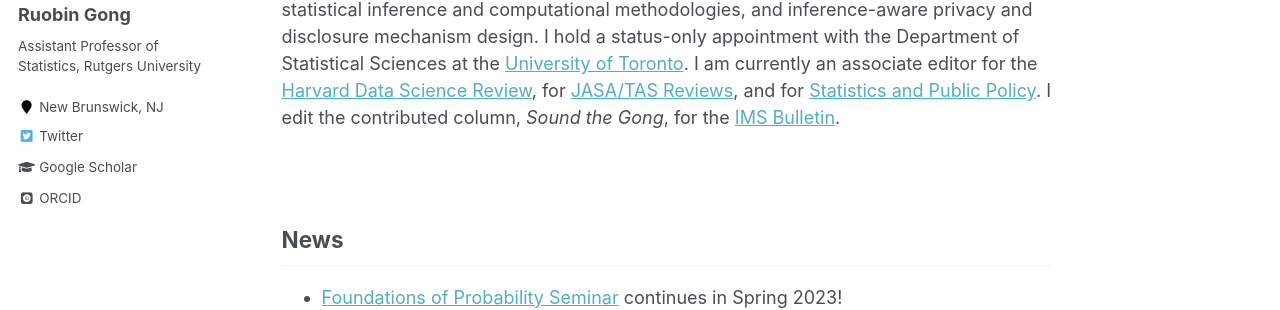
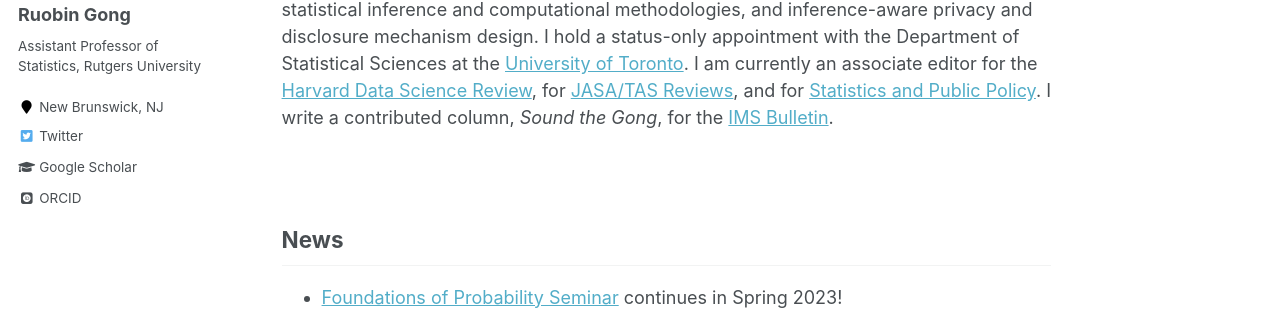
Before and after one commit to RuobinGong/RuobinGong.github.io, a Jekyll site: the page built from _pages/home.md, in a window 1280 px wide and 1275 px high. Shown: the part 244-554 px from the top of the window. Built offline with Jekyll 4.4.1, drawn with Linux system fonts in a browser that asks for light colours; some web fonts are replaced.

Commit message:
Update home.md

```diff
--- a/_pages/home.md
+++ b/_pages/home.md
@@ -9,7 +9,7 @@ redirect_from:
 ---
 
 
-I'm an Assistant Professor of Statistics at [Rutgers University](https://www.stat.rutgers.edu/people-pages/faculty/people/403-robin-gong). Two branches of my research interests are 1) **foundations of uncertainty reasoning**: Bayesian and generalized Bayesian methodology and computation, random sets, imprecise probability, and Dempster-Shafer theory of belief function; and 2) **statistical privacy**: privacy-aware statistical inference and computational methodologies, and inference-aware privacy and disclosure mechanism design. I hold a status-only appointment with the Department of Statistical Sciences at the [University of Toronto](https://www.statistics.utoronto.ca/people/directories/all-faculty/ruobin-gong). I am currently an associate editor for the [Harvard Data Science Review](https://hdsr.mitpress.mit.edu), for [JASA/TAS Reviews](https://www.tandfonline.com/action/journalInformation?show=aimsScope&journalCode=uasa20), and for [Statistics and Public Policy](https://www.tandfonline.com/action/journalInformation?show=aimsScope&journalCode=uspp20). I edit the contributed column, _Sound the Gong_, for the [IMS Bulletin](https://imstat.org/category/sound-the-gong/).
+I'm an Assistant Professor of Statistics at [Rutgers University](https://www.stat.rutgers.edu/people-pages/faculty/people/403-robin-gong). Two branches of my research interests are 1) **foundations of uncertainty reasoning**: Bayesian and generalized Bayesian methodology and computation, random sets, imprecise probability, and Dempster-Shafer theory of belief function; and 2) **statistical privacy**: privacy-aware statistical inference and computational methodologies, and inference-aware privacy and disclosure mechanism design. I hold a status-only appointment with the Department of Statistical Sciences at the [University of Toronto](https://www.statistics.utoronto.ca/people/directories/all-faculty/ruobin-gong). I am currently an associate editor for the [Harvard Data Science Review](https://hdsr.mitpress.mit.edu), for [JASA/TAS Reviews](https://www.tandfonline.com/action/journalInformation?show=aimsScope&journalCode=uasa20), and for [Statistics and Public Policy](https://www.tandfonline.com/action/journalInformation?show=aimsScope&journalCode=uspp20). I write a contributed column, _Sound the Gong_, for the [IMS Bulletin](https://imstat.org/category/sound-the-gong/).
 
 
 <br>
```
